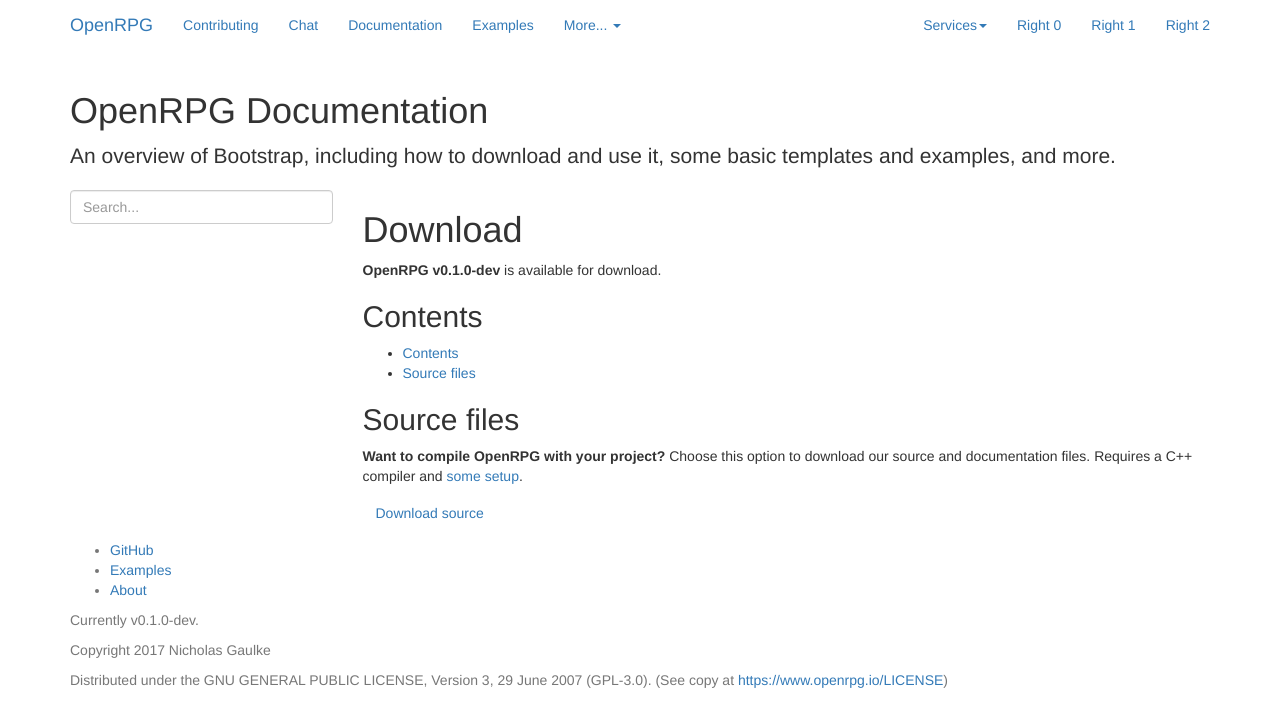
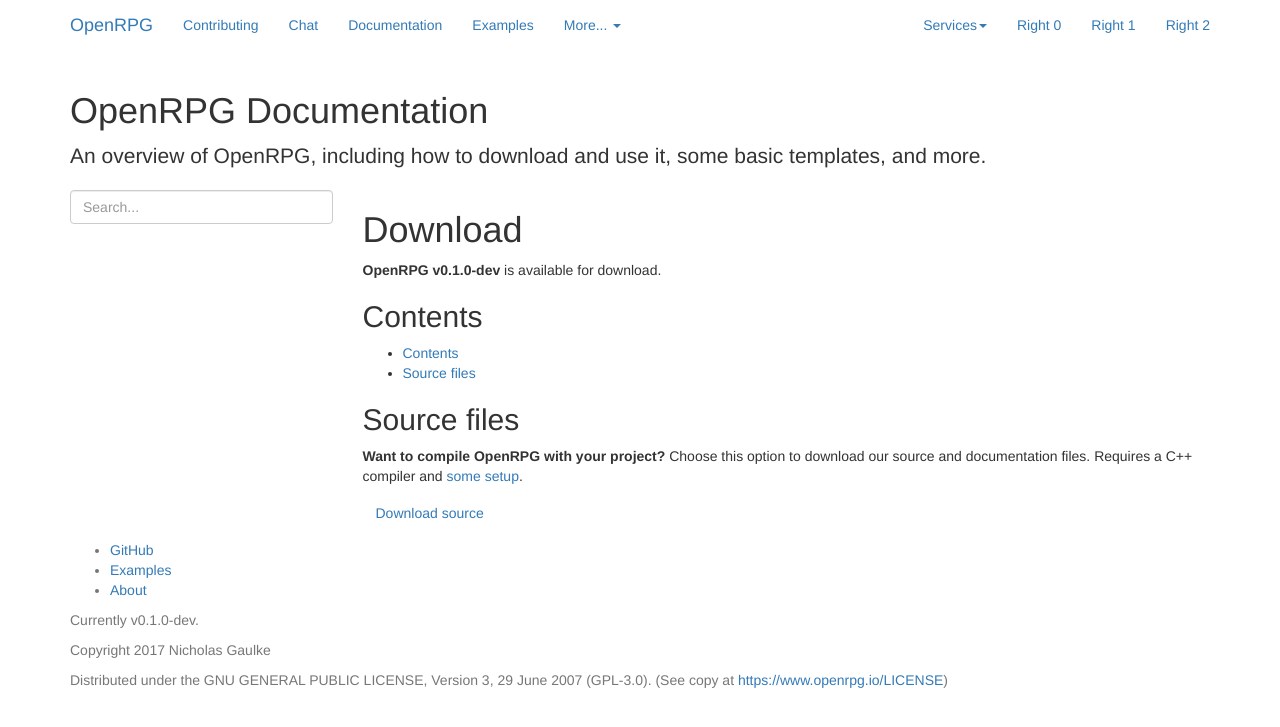
Before and after one commit to incomingstick/OpenRPG, a Jekyll site: the page built from docs/documentation/download.md, in a window 1280 px wide. Shown: the top 727 px of the page. Built offline with Jekyll 4.4.1, drawn with Linux system fonts in a browser that asks for light colours; nearby versions of some CDN libraries.

Commit message:
updated page headers

```diff
--- a/docs/_includes/page-headers.html
+++ b/docs/_includes/page-headers.html
@@ -1,11 +1,11 @@
 {% if page.group == "documentation" %}
   <h1>OpenRPG Documentation</h1>
   <p class="lead">
-    An overview of Bootstrap, including how to download and use it, some basic templates and examples, and more.
+    An overview of OpenRPG, including how to download and use it, some basic templates, and more.
   </p>
 {% elsif page.group == "examples" %}
   <h1>Layout</h1>
   <p class="lead">
-    Options for structuring your pages with Bootstrap, including global styles, required scaffolding, grid system, and more.
+    Examples and demonstration on how to use all of OpenRPG's tools.
   </p>
 {% endif %}
--- a/docs/_includes/top-nav.html
+++ b/docs/_includes/top-nav.html
@@ -1,4 +1,4 @@
-<nav class="navbar navbar-light navbar-static-top bg-faded">
+<nav class="navbar navbar-light navbar-static-top">
   <div class="container">
     <div class="navbar-header">
       <button type="button" class="navbar-toggle collapsed" data-toggle="collapse" data-target="#navbar" aria-expanded="false" aria-controls="navbar">
@@ -16,7 +16,7 @@
       <ul class="nav navbar-nav">
         <li><a href="https://github.com/incomingstick/OpenRPG/blob/master/.github/CONTRIBUTING.md">Contributing</a></li>
         <li><a href="https://discord.gg/vdwKeZg">Chat</a></li>
-        <li><a href="../documentation/">Documentation</a></li>
+        <li><a href="/documentation/">Documentation</a></li>
         <li><a href="http://openrpg.io">Examples</a></li>
         <li class="dropdown">
           <a href="" class="dropdown-toggle" data-toggle="dropdown" role="button" aria-expanded="false">More... <span class="caret"></span></a>
--- a/docs/_layouts/docs.html
+++ b/docs/_layouts/docs.html
@@ -3,10 +3,10 @@
   <head>
     {% include header.html %}
   </head>
-
+<body>
     {% include top-nav.html %}
 
-    <div class="bd-pageheader">
+    <div class="pageheader">
       <div class="container">
         {% include page-headers.html %}
       </div>
@@ -14,10 +14,10 @@
 
     <div class="container">
       <div class="row">
-        <div class="col-12 col-md-3 push-md-9 bd-sidebar">
+        <div class="col-12 col-md-3 push-md-9">
           {% include nav-docs.html %}
         </div>
-        <div class="col-12 col-md-9 pull-md-3 bd-content">
+        <div class="col-12 col-md-9 pull-md-3">
           <h1>{{ page.title }}</h1>
           {{ content }}
         </div>
```
